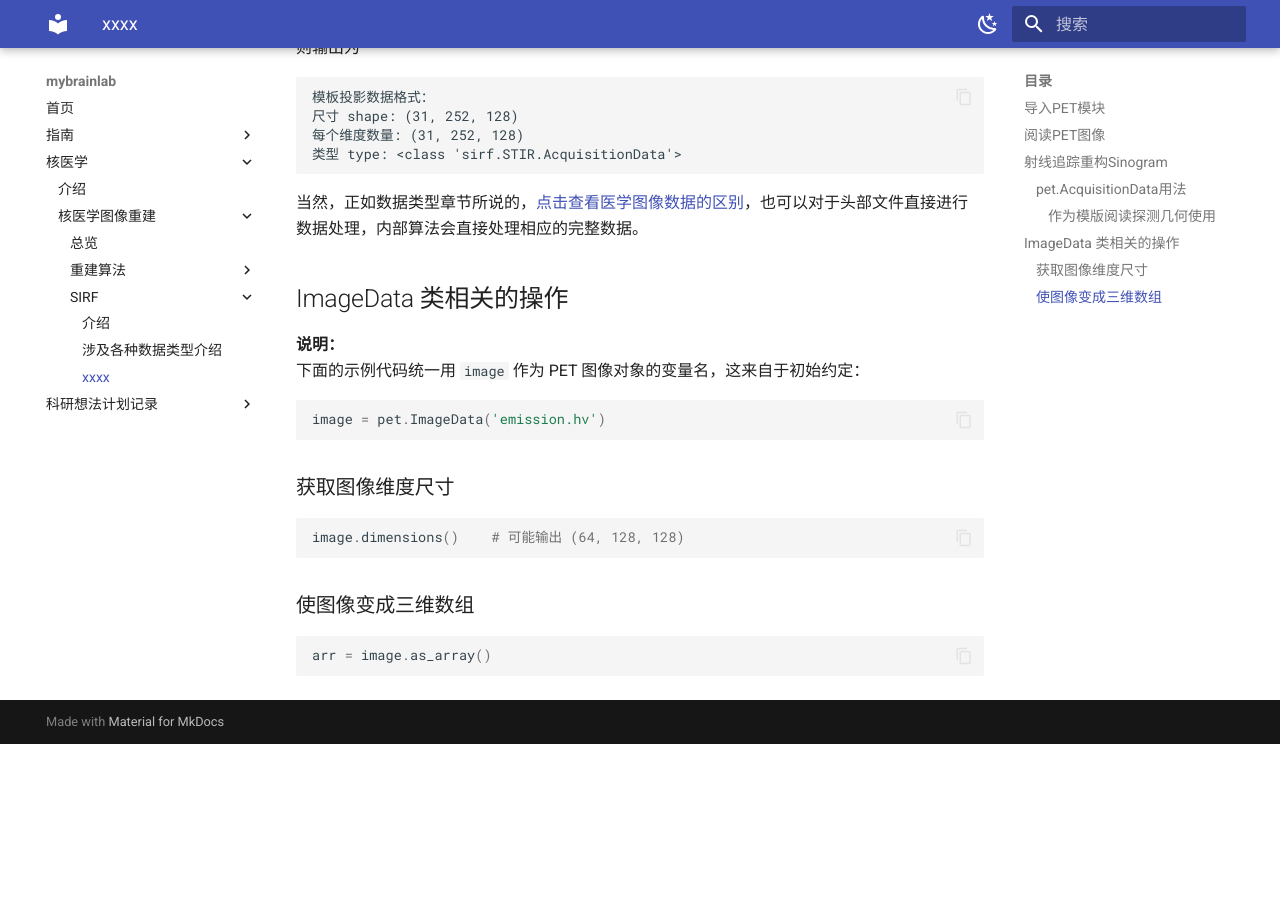
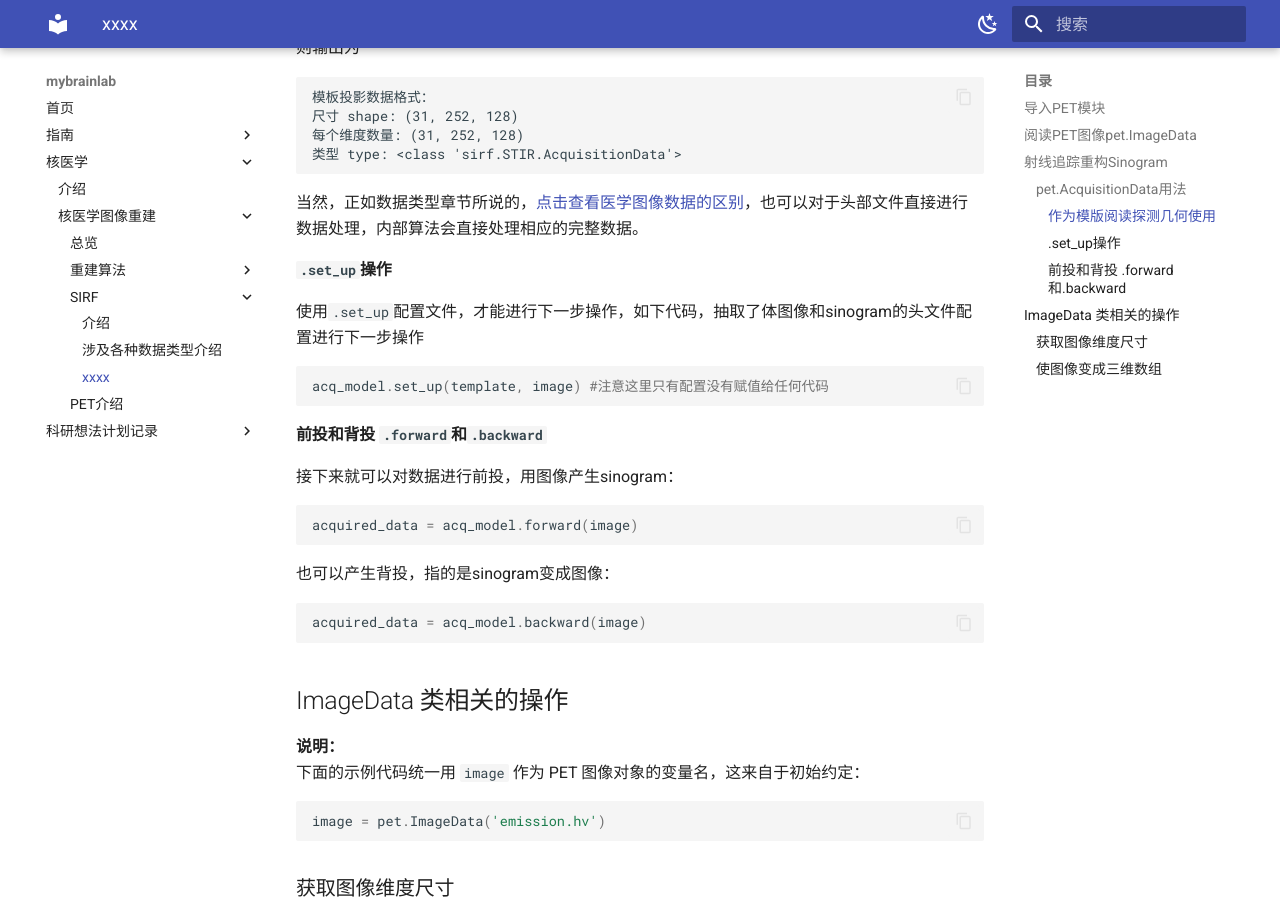
Before and after one commit to dutoumanwulao/mybrainlab, an MkDocs documentation site: the page built from docs/nukmed/recon/sirf/xxxx.md, in a window 1280 px wide and 900 px high, scrolled down 1186 px. Built offline with MkDocs 1.6.1 and Material for MkDocs 9.7.7, drawn with Linux system fonts in a browser that asks for light colours; before the commit the page ends 1930 px from its top, so only the background shows below that.

Commit message:
更新：<填写本次改动说明>

````diff
--- a/docs/nukmed/recon/sirf/xxxx.md
+++ b/docs/nukmed/recon/sirf/xxxx.md
@@ -8,7 +8,7 @@ import sirf.STIR as pet
 ```
 
 
-## 阅读PET图像
+## 阅读PET图像`pet.ImageData`
 
 从磁盘上阅读一份医学影像文件，变成SIRF可以操控的对象
 ```python
@@ -64,6 +64,29 @@ print("类型 type:", type(template))
 当然，正如数据类型章节所说的，[点击查看医学图像数据的区别](pictype.md#hv-文件和-hs-文件-和-v-文件-和-s-文件-hvhsdata)，也可以对于头部文件直接进行数据处理，内部算法会直接处理相应的完整数据。
 
 
+#### `.set_up`操作
+
+使用`.set_up`配置文件，才能进行下一步操作，如下代码，抽取了体图像和sinogram的头文件配置进行下一步操作
+
+```python
+acq_model.set_up(template, image) #注意这里只有配置没有赋值给任何代码
+```
+
+
+#### 前投和背投 `.forward`和`.backward`
+
+接下来就可以对数据进行前投，用图像产生sinogram：
+
+```python
+acquired_data = acq_model.forward(image)
+```
+
+也可以产生背投，指的是sinogram变成图像：
+
+```python
+acquired_data = acq_model.backward(image)
+```
+
 
 ## ImageData 类相关的操作
 
--- a/mkdocs.yml
+++ b/mkdocs.yml
@@ -58,6 +58,7 @@ nav:
               - 介绍: nukmed/recon/sirf/index.md
               - 涉及各种数据类型介绍: nukmed/recon/sirf/pictype.md
               - xxxx: nukmed/recon/sirf/xxxx.md
+          - PET介绍:  nukmed/recon/sirf/PETintro.md
   - 科研想法计划记录:
       - 介绍: researchidea/index.md
       - 科研想法记录:
````
Also changed, not shown: docs/nukmed/recon/sirf/PETintro.md (added, +11 -0 lines).
